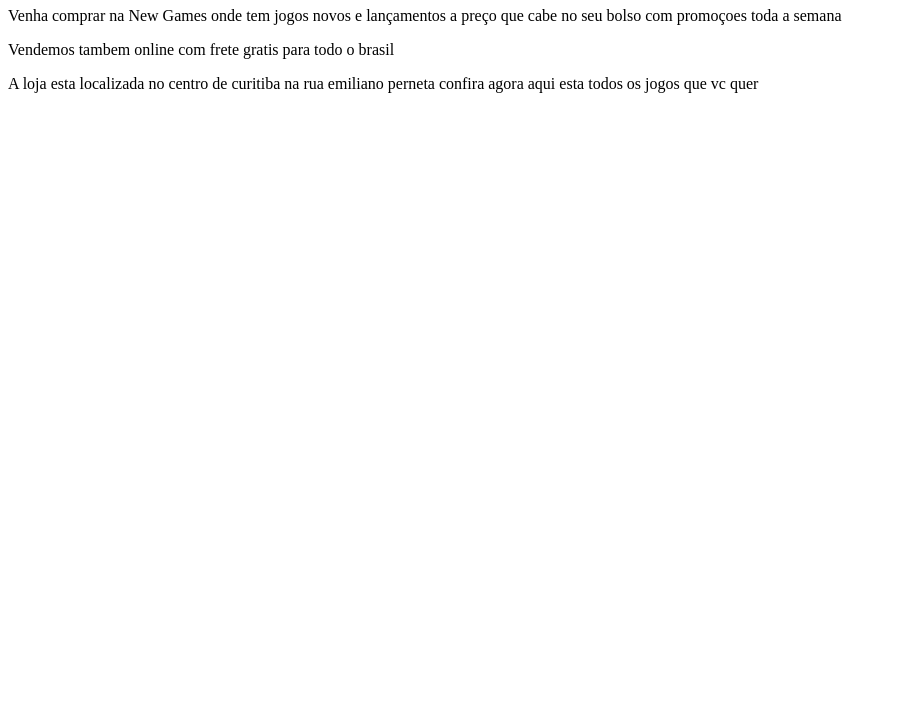
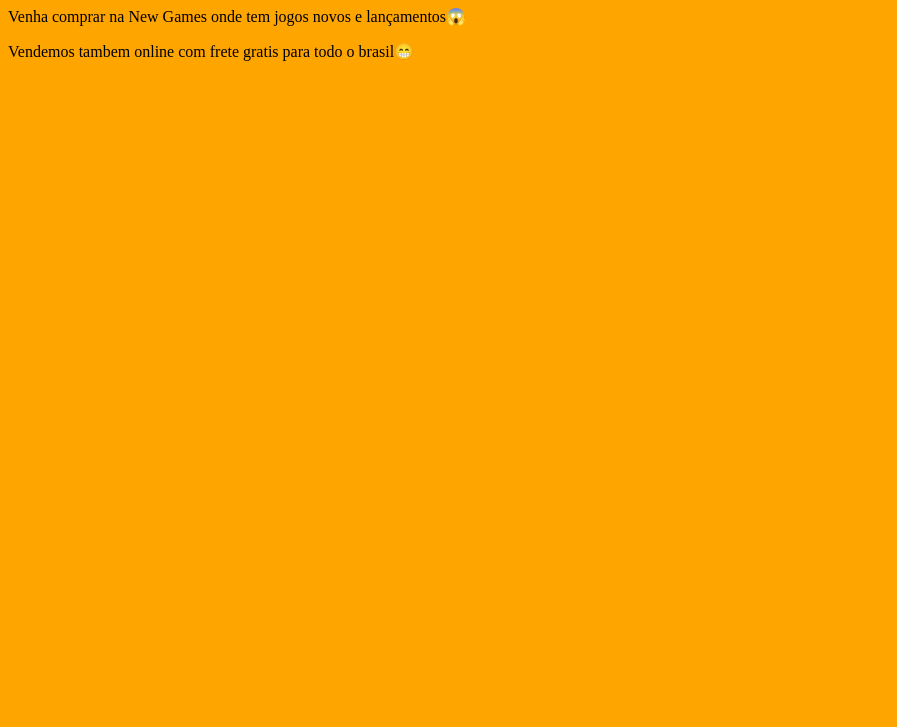
Before and after one commit to Matheusfods/PensamentoComputacional1B, a plain HTML site: page index.html in a window 1280 px wide. Shown: the part 73-800 px from the top of the page, without its empty margins (0-897 px from the left). Drawn offline with Linux system fonts and the light colour scheme.

Commit message:
Update index.html

```diff
--- a/index.html
+++ b/index.html
@@ -3,12 +3,17 @@
 	<head>
         <meta charret="utf-8">
 		<title>New Games</title>
-	</head>
+        <style>
+            body {
+                background: orange
+            }
+          </style>
+    </head>
 	<body>
 		<h1>New Games</h1>
-        <p>Venha comprar na New Games onde tem jogos novos e lançamentos a preço que cabe no seu bolso com promoçoes toda a semana
-        <p>Vendemos tambem online com frete gratis para todo o brasil
-        <p>A loja esta localizada no centro de curitiba na rua emiliano perneta confira agora aqui esta todos os jogos que vc quer
+        <p>Venha comprar na New Games onde tem jogos novos e lançamentos😱
+        <p>Vendemos tambem online com frete gratis para todo o brasil😁
+        <p>
 
 
 	</body>
```
